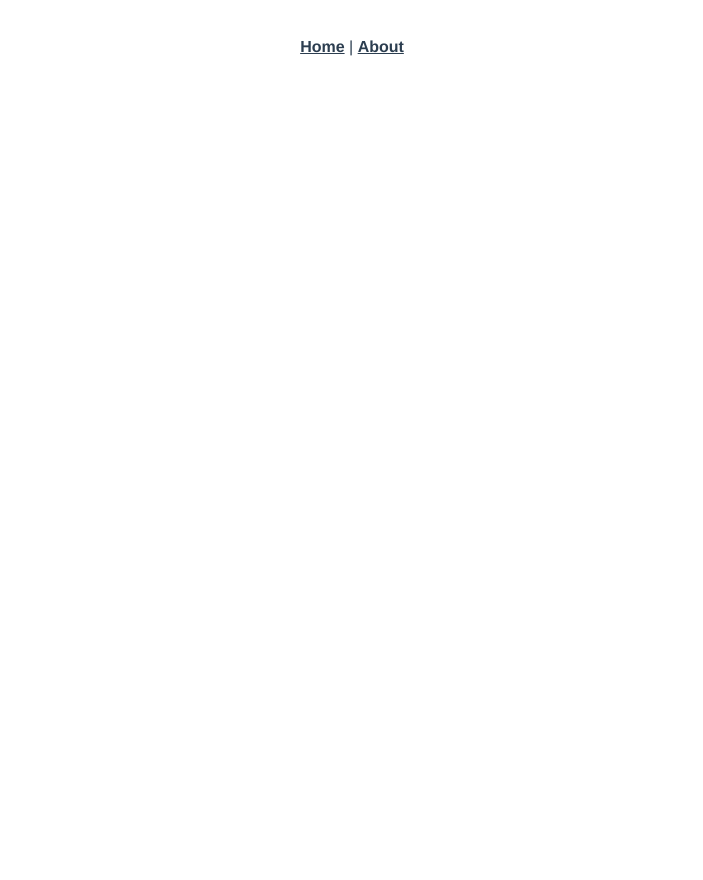
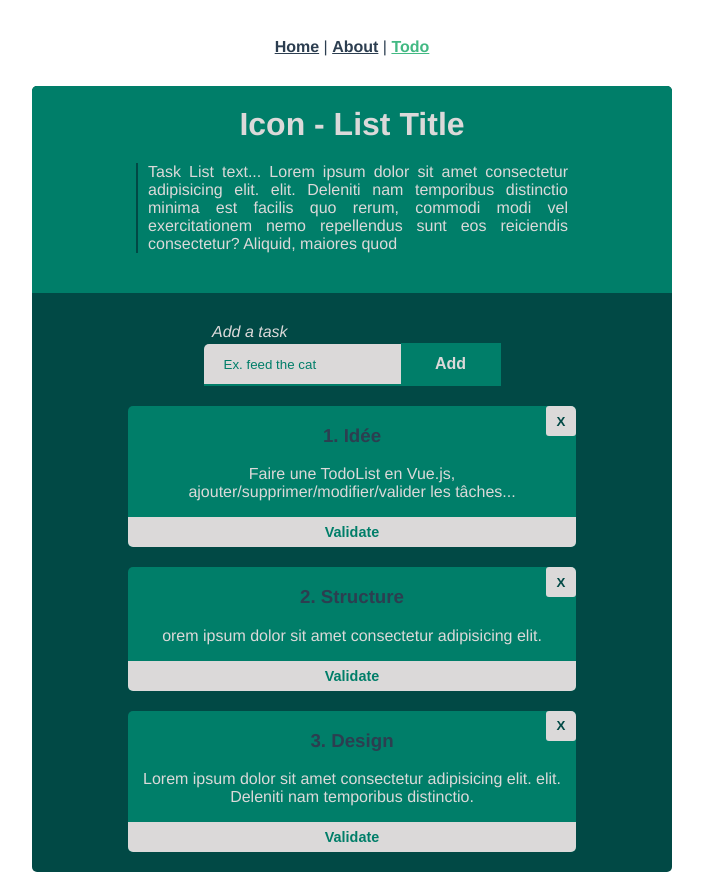
Before and after one commit to mlhoutel/TodoVue, a Vue app: page /#/todo in a window 1280 px wide. Before the commit this address had no page. Shown: the whole page, without its empty margins (288-991 px from the left). Before the commit the page ends 800 px from the top, so only its background shows below. Built offline with nearby package versions, Linux system fonts and the light colour scheme.

Commit message:
design and structure

```diff
--- a/package.json
+++ b/package.json
@@ -19,7 +19,6 @@
     "@typescript-eslint/eslint-plugin": "^2.33.0",
     "@typescript-eslint/parser": "^2.33.0",
     "@vue/cli-plugin-babel": "~4.5.0",
-    "@vue/cli-plugin-eslint": "~4.5.0",
     "@vue/cli-plugin-router": "~4.5.0",
     "@vue/cli-plugin-typescript": "~4.5.0",
     "@vue/cli-plugin-unit-jest": "~4.5.0",
@@ -29,7 +28,8 @@
     "@vue/eslint-config-prettier": "^6.0.0",
     "@vue/eslint-config-typescript": "^5.0.2",
     "@vue/test-utils": "^2.0.0-0",
-    "eslint": "^6.7.2",
+    "eslint": "^6.8.0",
+    "eslint-config-prettier": "^6.12.0",
     "eslint-plugin-prettier": "^3.1.3",
     "eslint-plugin-vue": "^7.0.0-0",
     "node-sass": "^4.12.0",
--- a/src/App.vue
+++ b/src/App.vue
@@ -1,7 +1,8 @@
 <template>
     <div id="nav">
         <router-link to="/">Home</router-link> |
-    <router-link to="/about">About</router-link>
+        <router-link to="/about">About</router-link> |
+        <router-link to="/todo">Todo</router-link>
     </div>
     <router-view />
 </template>
--- a/src/components/HelloWorld.vue
+++ b/src/components/HelloWorld.vue
@@ -2,10 +2,12 @@
     <div class="hello">
         <h1>{{ msg }}yea</h1>
         <p>
-      For a guide and recipes on how to configure / customize this project,<br />
+            For a guide and recipes on how to configure / customize this
+            project,<br />
             check out the
             <a href="https://cli.vuejs.org" target="_blank" rel="noopener">
-      vue-cli documentation</a>.
+                vue-cli documentation</a
+            >.
         </p>
         <h3>Installed CLI Plugins</h3>
         <ul>
@@ -22,16 +24,18 @@
                     href="https://github.com/vuejs/vue-cli/tree/dev/packages/%40vue/cli-plugin-router"
                     target="_blank"
                     rel="noopener"
-          >router</a
                 >
+                    router
+                </a>
             </li>
             <li>
                 <a
                     href="https://github.com/vuejs/vue-cli/tree/dev/packages/%40vue/cli-plugin-vuex"
                     target="_blank"
                     rel="noopener"
-          >vuex</a
                 >
+                    vuex
+                </a>
             </li>
             <li>
                 <a
@@ -61,7 +65,9 @@
         <h3>Essential Links</h3>
         <ul>
             <li>
-        <a href="https://vuejs.org" target="_blank" rel="noopener">Core Docs</a>
+                <a href="https://vuejs.org" target="_blank" rel="noopener"
+                    >Core Docs</a
+                >
             </li>
             <li>
                 <a href="https://forum.vuejs.org" target="_blank" rel="noopener"
@@ -74,23 +80,33 @@
                 >
             </li>
             <li>
-        <a href="https://twitter.com/vuejs" target="_blank" rel="noopener"
+                <a
+                    href="https://twitter.com/vuejs"
+                    target="_blank"
+                    rel="noopener"
                     >Twitter</a
                 >
             </li>
             <li>
-        <a href="https://news.vuejs.org" target="_blank" rel="noopener">News</a>
+                <a href="https://news.vuejs.org" target="_blank" rel="noopener">
+                    News
+                </a>
             </li>
         </ul>
         <h3>Ecosystem</h3>
         <ul>
             <li>
-        <a href="https://router.vuejs.org" target="_blank" rel="noopener"
+                <a
+                    href="https://router.vuejs.org"
+                    target="_blank"
+                    rel="noopener"
                     >vue-router</a
                 >
             </li>
             <li>
-        <a href="https://vuex.vuejs.org" target="_blank" rel="noopener">vuex</a>
+                <a href="https://vuex.vuejs.org" target="_blank" rel="noopener"
+                    >vuex</a
+                >
             </li>
             <li>
                 <a
@@ -101,7 +117,10 @@
                 >
             </li>
             <li>
-        <a href="https://vue-loader.vuejs.org" target="_blank" rel="noopener"
+                <a
+                    href="https://vue-loader.vuejs.org"
+                    target="_blank"
+                    rel="noopener"
                     >vue-loader</a
                 >
             </li>
@@ -118,14 +137,14 @@
 </template>
 
 <script lang="ts">
-import { defineComponent } from "vue";
+import { defineComponent } from 'vue'
 
 export default defineComponent({
-  name: "HelloWorld",
+    name: 'HelloWorld',
     props: {
-    msg: String
-  }
-});
+        msg: String,
+    },
+})
 </script>
 
 <!-- Add "scoped" attribute to limit CSS to this component only -->
--- /dev/null
+++ b/src/components/TodoList.vue
@@ -0,0 +1,126 @@
+<template>
+    <div class="todolist">
+        <div class="intro">
+            <h1>{{ icon }} - {{ title }}</h1>
+            <p>{{ message }}</p>
+        </div>
+        <form v-on:submit.prevent="addNewTodo">
+            <label for="new-todo">Add a task</label>
+            <input
+                v-model="newTodoText"
+                id="new-todo"
+                placeholder="Ex. feed the cat"
+            />
+            <button>Add</button>
+        </form>
+        <ul>
+            <TodoListItem
+                v-for="(item, index) in items"
+                :item="item"
+                :index="index"
+                :key="item.id"
+            />
+        </ul>
+    </div>
+</template>
+
+<script lang="ts">
+import { defineComponent } from 'vue'
+import TodoListItem from '@/components/TodoListItem.vue'
+
+export default defineComponent({
+    name: 'TodoList',
+    components: {
+        TodoListItem,
+    },
+    props: {
+        id: Number,
+        icon: String,
+        title: String,
+        message: String,
+        items: {
+            type: Array,
+            default: () => [],
+        },
+    },
+})
+</script>
+
+<style scoped lang="scss">
+* {
+    padding: 0px;
+    margin: 0px;
+}
+.todolist {
+    background-color: #014945;
+    width: 640px;
+    margin: auto;
+    padding-bottom: 20px;
+    border-radius: 5px;
+    overflow: hidden;
+}
+.intro {
+    background-color: #007e69;
+    padding: 20px;
+    margin-bottom: 20px;
+}
+.intro h1 {
+    color: #dbd9d9;
+}
+.intro p {
+    color: #dbd9d9;
+    margin: auto;
+    text-align: justify;
+    width: 70%;
+    margin-top: 20px;
+    margin-bottom: 20px;
+    padding-left: 10px;
+    border-left: 2px solid #014945;
+}
+
+form {
+    position: relative;
+    padding-top: 20px;
+    margin: 10px auto auto auto;
+    width: 300px;
+    display: inline-block;
+}
+label {
+    position: absolute;
+    display: block;
+    top: 0px;
+    left: 10px;
+    font-size: 1rem;
+    color: #dbd9d9;
+    font-style: italic;
+}
+input {
+    width: auto;
+    height: 40px;
+    background-color: #dbd9d9;
+    color: #007e69;
+    padding-left: 20px;
+    border-radius: 5px 0px 0px 0px;
+}
+input::placeholder {
+    color: #007e69;
+}
+button {
+    width: 100px;
+    height: 43px;
+    background-color: #007e69;
+    color: #dbd9d9;
+    font-size: 1em;
+    font-weight: bold;
+}
+
+input,
+button {
+    border: none;
+    border-bottom: 2px solid #007e69;
+}
+input:focus,
+button:focus {
+    outline: none;
+}
+</style>
--- /dev/null
+++ b/src/components/TodoListItem.vue
@@ -0,0 +1,68 @@
+<template>
+    <li class="todolistitem">
+        <div>
+            <h3>{{ item.icon }} {{ item.title }}</h3>
+            <p v-if="item.message.trim() !== ''">{{ item.message }}</p>
+            <button class="validate">Validate</button>
+            <button class="delete">X</button>
+        </div>
+    </li>
+</template>
+
+<script lang="ts">
+import { defineComponent } from 'vue'
+
+export default defineComponent({
+    name: 'TodoListItem',
+    props: {
+        item: {
+            type: Object,
+            required: true,
+        },
+    },
+})
+</script>
+
+<style scoped lang="scss">
+.todolistitem {
+    position: relative;
+    background-color: #007e69;
+    width: 70%;
+    margin: auto;
+    overflow: hidden;
+    border-radius: 5px;
+    margin-top: 20px;
+}
+div {
+}
+h3 {
+}
+p {
+    color: #dbd9d9;
+}
+.validate {
+    width: 100%;
+    border: none;
+    background-color: #dbd9d9;
+    color: #007e69;
+    height: 30px;
+    font-size: 0.9em;
+    font-weight: bold;
+}
+.delete {
+    position: absolute;
+    top: 0px;
+    right: 0px;
+    width: 30px;
+    height: 30px;
+    border: none;
+    background-color: #dbd9d9;
+    color: #014945;
+    font-weight: bold;
+    border-radius: 3px;
+}
+.validate:focus,
+.delete:focus {
+    outline: none;
+}
+</style>
--- a/src/router/index.ts
+++ b/src/router/index.ts
@@ -1,26 +1,31 @@
-import { createRouter, createWebHashHistory, RouteRecordRaw } from "vue-router";
-import Home from "../views/Home.vue";
+import { createRouter, createWebHashHistory, RouteRecordRaw } from 'vue-router'
+import Home from '../views/Home.vue'
 
 const routes: Array<RouteRecordRaw> = [
     {
-    path: "/",
-    name: "Home",
-    component: Home
+        path: '/',
+        name: 'Home',
+        component: Home,
     },
     {
-    path: "/about",
-    name: "About",
+        path: '/about',
+        name: 'About',
         // route level code-splitting
         // this generates a separate chunk (about.[hash].js) for this route
         // which is lazy-loaded when the route is visited.
         component: () =>
-      import(/* webpackChunkName: "about" */ "../views/About.vue")
-  }
-];
+            import(/* webpackChunkName: "about" */ '../views/About.vue'),
+    },
+    {
+        path: '/todo',
+        name: 'Todo',
+        component: () => import('../views/Todo.vue'),
+    },
+]
 
 const router = createRouter({
     history: createWebHashHistory(),
-  routes
-});
+    routes,
+})
 
-export default router;
+export default router
--- a/src/views/About.vue
+++ b/src/views/About.vue
@@ -1,5 +1,5 @@
 <template>
-  <div class="about">
-    <h1>This is an about page</h1>
-  </div>
+    <div class="about">
+        <h1>This is an about page</h1>
+    </div>
 </template>
--- a/src/views/Home.vue
+++ b/src/views/Home.vue
@@ -1,18 +1,18 @@
 <template>
-  <div class="home">
-    <img alt="Vue logo" src="../assets/logo.png" />
-    <HelloWorld msg="Welcome to Your Vue.js + TypeScript App" />
-  </div>
+    <div class="home">
+        <img alt="Vue logo" src="../assets/logo.png" />
+        <HelloWorld msg="Welcome to Your Vue.js + TypeScript App" />
+    </div>
 </template>
 
 <script lang="ts">
-import { defineComponent } from "vue";
-import HelloWorld from "@/components/HelloWorld.vue"; // @ is an alias to /src
+import { defineComponent } from 'vue'
+import HelloWorld from '@/components/HelloWorld.vue' // @ is an alias to /src
 
 export default defineComponent({
-  name: "Home",
-  components: {
-    HelloWorld
-  }
-});
+    name: 'Home',
+    components: {
+        HelloWorld,
+    },
+})
 </script>
--- /dev/null
+++ b/src/views/Todo.vue
@@ -0,0 +1,57 @@
+<template>
+    <div id="todo-list">
+        <TodoList
+            :id="id"
+            :icon="icon"
+            :title="title"
+            :message="message"
+            :items="items"
+        />
+    </div>
+</template>
+
+<script lang="ts">
+import { defineComponent } from 'vue'
+import TodoList from '@/components/TodoList.vue'
+import TodoListItem from '@/components/TodoListItem.vue'
+
+export default {
+    el: '#todo-list',
+    components: {
+        TodoList,
+        TodoListItem,
+    },
+    data: function() {
+        return {
+            id: 1,
+            icon: 'Icon',
+            title: 'List Title',
+            message:
+                'Task List text... Lorem ipsum dolor sit amet consectetur adipisicing elit. elit. Deleniti nam temporibus distinctio minima est facilis quo rerum, commodi modi vel exercitationem nemo repellendus sunt eos reiciendis consectetur? Aliquid, maiores quod',
+            items: [
+                {
+                    id: 0,
+                    icon: '1.',
+                    title: 'Idée',
+                    message:
+                        'Faire une TodoList en Vue.js, ajouter/supprimer/modifier/valider les tâches...',
+                },
+                {
+                    id: 1,
+                    icon: '2.',
+                    title: 'Structure',
+                    message:
+                        'orem ipsum dolor sit amet consectetur adipisicing elit.',
+                },
+                {
+                    id: 2,
+                    icon: '3.',
+                    title: 'Design',
+                    message:
+                        'Lorem ipsum dolor sit amet consectetur adipisicing elit. elit. Deleniti nam temporibus distinctio.',
+                },
+            ],
+        }
+    },
+}
+</script>
```
Also changed, not shown: .eslintrc - Copie.js (added, +33 -0 lines), .eslintrc.js (deleted), .eslintrc.json (added), 2 other files (tests, documents, lock files or other folders). Lines whose indentation alone changed are shown as unchanged.
